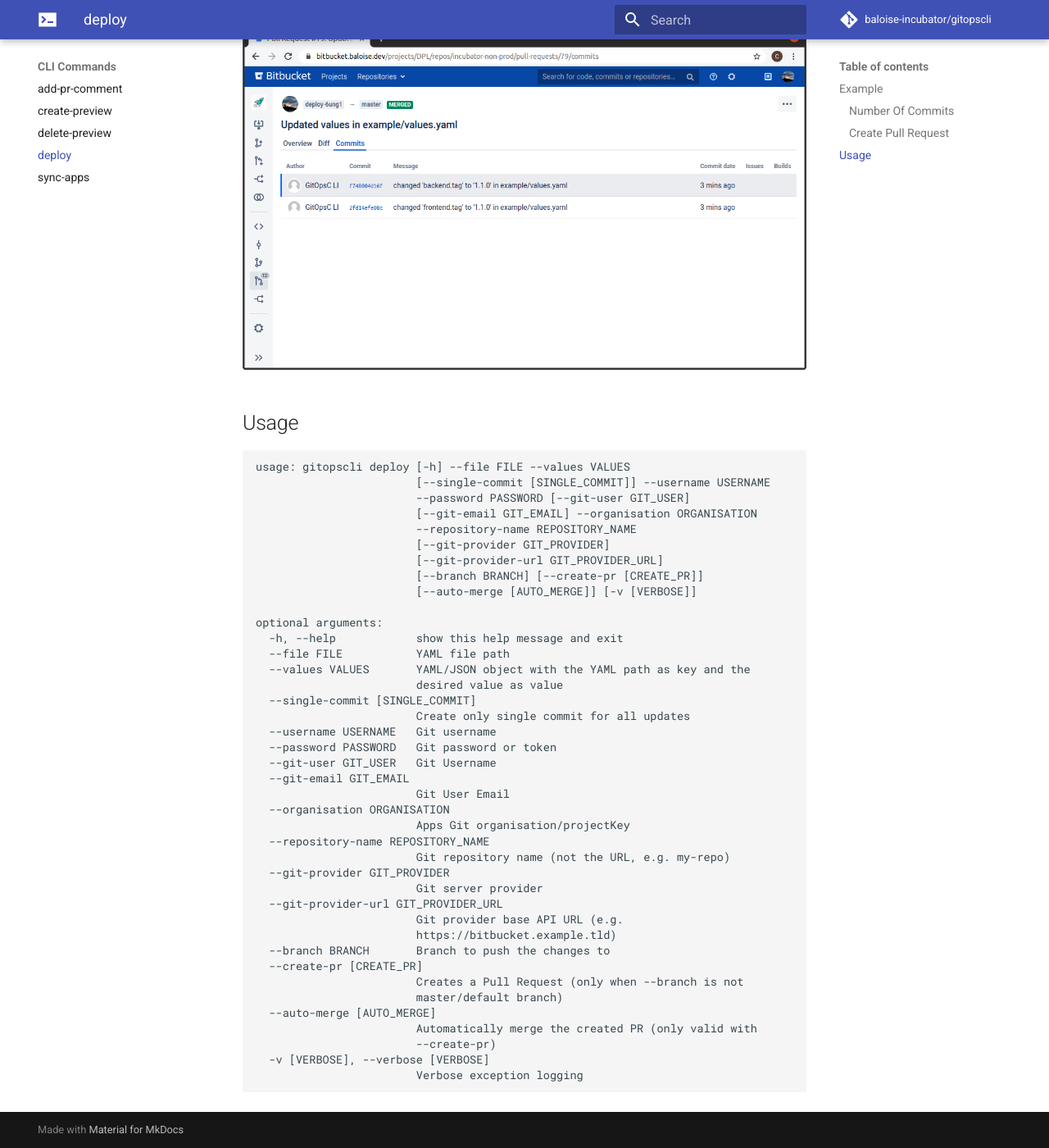
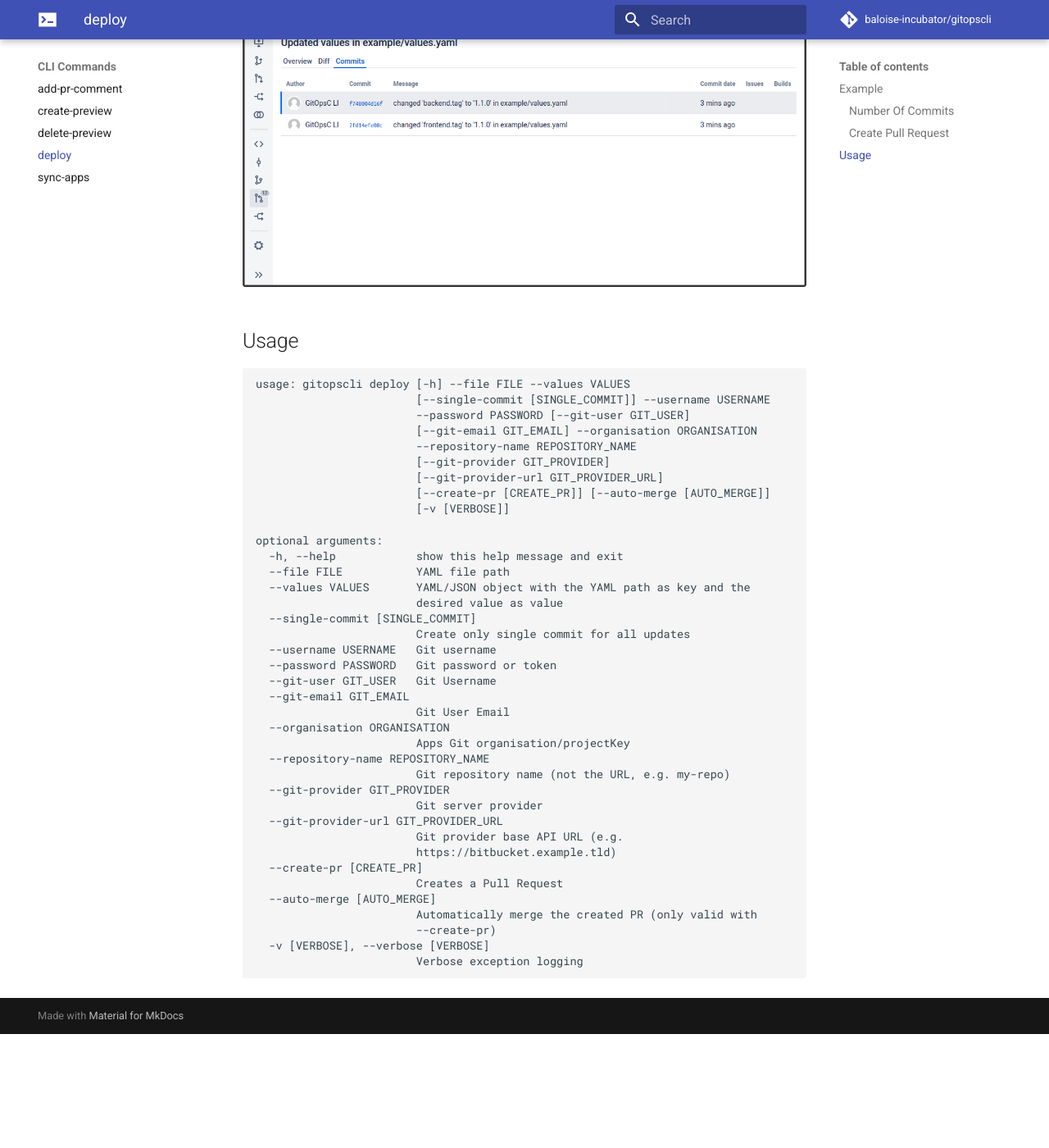
Before and after one commit to baloise/gitopscli, an MkDocs documentation site: the page built from docs/commands/deploy.md, in a window 1280 px wide and 1400 px high, scrolled down 2852 px. Shown: the whole window at 82% size. Built offline with MkDocs 1.6.1 and Material for MkDocs 9.7.7, drawn with Linux system fonts in a browser that asks for light colours; comment, search, counter and statistics services are not loaded; after the commit the page ends 4113 px from its top, so only the background shows below that; some of the changed text lies outside the part shown.

Commit message:
Remove --branch arg
Background:
The `--branch` arg was used to create the config PR branch _AND_ to
locate the PR branch in case of `create-preview` and `delete-preview`.
This is confusing for the user and can potentially lead to branch
collisions in the config repo.

Solution:
- Randomly create branch names for the config repo (if `--create_pr` is
  given) or directly push to the master branch.
- In case of `create-preview`, get the PR branch name through the API
  via `--pr_id`
- In case of `delete-preview` we still need to know the branch name. For
  this reason, this is the only command which still has the arg `--branch`.

````diff
--- a/docs/commands/deploy.md
+++ b/docs/commands/deploy.md
@@ -27,8 +27,7 @@ gitopscli deploy \
   --organisation "deployment" \
   --repository-name "incubator-non-prod" \
   --file "example/values.yaml" \
-  --values "{frontend.tag: 1.1.0, backend.tag: 1.1.0}" \
-  --branch "master"
+  --values "{frontend.tag: 1.1.0, backend.tag: 1.1.0}"
 ```
 
 ### Number Of Commits
@@ -66,8 +65,6 @@ Date:   Thu Mar 12 15:30:00 2020 +0100
 
 In some cases you might want to create a pull request for your updates. You can achieve this by adding `--create-pr` to the command. The pull request can be left open or merged directly with `--auto-merge`.
 
-!!! info "We recommend creating a random branch name for automatically created pull requests to prevent collisions."
-
 ```bash
 gitopscli deploy \
   --git-provider-url https://bitbucket.baloise.dev \
@@ -79,7 +76,6 @@ gitopscli deploy \
   --repository-name "incubator-non-prod" \
   --file "example/values.yaml" \
   --values "{frontend.tag: 1.1.0, backend.tag: 1.1.0}" \
-  --branch deploy-$(cat /dev/urandom | tr -dc 'a-zA-Z0-9' | fold -w 5 | head -n 1) \
   --create-pr \
   --auto-merge
 ```
@@ -98,8 +94,8 @@ usage: gitopscli deploy [-h] --file FILE --values VALUES
                         --repository-name REPOSITORY_NAME
                         [--git-provider GIT_PROVIDER]
                         [--git-provider-url GIT_PROVIDER_URL]
-                        [--branch BRANCH] [--create-pr [CREATE_PR]]
-                        [--auto-merge [AUTO_MERGE]] [-v [VERBOSE]]
+                        [--create-pr [CREATE_PR]] [--auto-merge [AUTO_MERGE]]
+                        [-v [VERBOSE]]
 
 optional arguments:
   -h, --help            show this help message and exit
@@ -122,10 +118,8 @@ optional arguments:
   --git-provider-url GIT_PROVIDER_URL
                         Git provider base API URL (e.g.
                         https://bitbucket.example.tld)
-  --branch BRANCH       Branch to push the changes to
   --create-pr [CREATE_PR]
-                        Creates a Pull Request (only when --branch is not
-                        master/default branch)
+                        Creates a Pull Request
   --auto-merge [AUTO_MERGE]
                         Automatically merge the created PR (only valid with
                         --create-pr)
````
Also changed, not shown: CHANGELOG.md (+5 -0 lines), docs/commands/create-preview.md (+2 -7 lines), docs/commands/delete-preview.md (+4 -5 lines), 7 other files.
